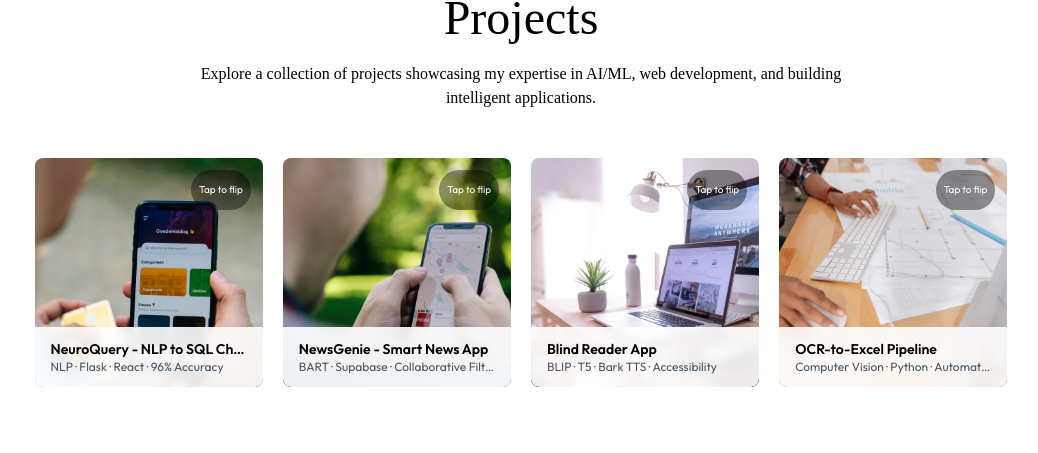
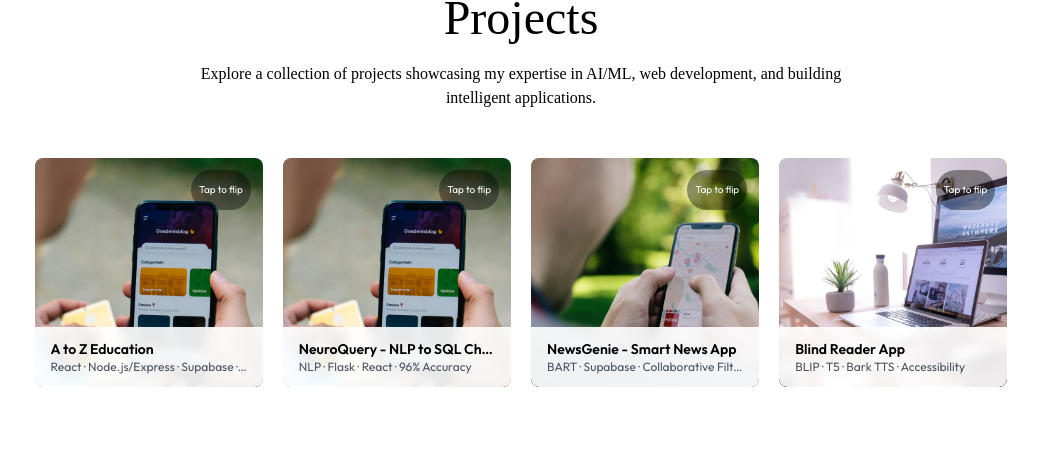
Before and after one commit to AdityaWagh06/Aditya.Wagh-Portfolio, a React (Vite) app: page / in a window 1280 px wide. Shown: the part 3360-3813 px from the top of the page, without its empty margins (119-1157 px from the left). Built offline with nearby package versions, Linux system fonts and the light colour scheme; no server answers; a web font is replaced by a local one.

Commit message:
Add A to Z Education as first project with live link

```diff
--- a/src/components/Work.jsx
+++ b/src/components/Work.jsx
@@ -90,7 +90,7 @@ export default function Work() {
                                         onClick={e => e.stopPropagation()}
                                         className="shrink-0 text-xs text-gray-500 dark:text-white/80 hover:text-gray-900 dark:hover:text-white underline underline-offset-2"
                                     >
-                                        GitHub →
+                                        {item.linkLabel || 'GitHub →'}
                                     </a>
                                 </div>
                             </div>
--- a/src/content.js
+++ b/src/content.js
@@ -131,6 +131,15 @@ export const WORK = {
     subtitle:  'Explore a collection of projects showcasing my expertise in AI/ML, web development, and building intelligent applications.',
     githubUrl: 'https://github.com/AdityaWagh06',
     projects: [
+        {
+            name:               'A to Z Education',
+            icon:               '/assets/work-1.png',
+            description:        'React · Node.js/Express · Supabase · Razorpay',
+            detailedDescription: 'Full-stack e-learning platform with Google authentication, role-based student/admin dashboards, class-wise subjects, video lessons, test management, paid test unlocks with Razorpay, announcements, and a fully mobile-responsive UI. Deployed on Vercel (frontend) and Render (backend).',
+            tech:               ['React', 'Node.js', 'Express', 'Supabase', 'Razorpay'],
+            link:               'https://a-to-z-education-j8j2.vercel.app',
+            linkLabel:          'Live →',
+        },
         {
             name:               'NeuroQuery - NLP to SQL Chatbot',
             icon:               '/assets/work-1.png',
```
